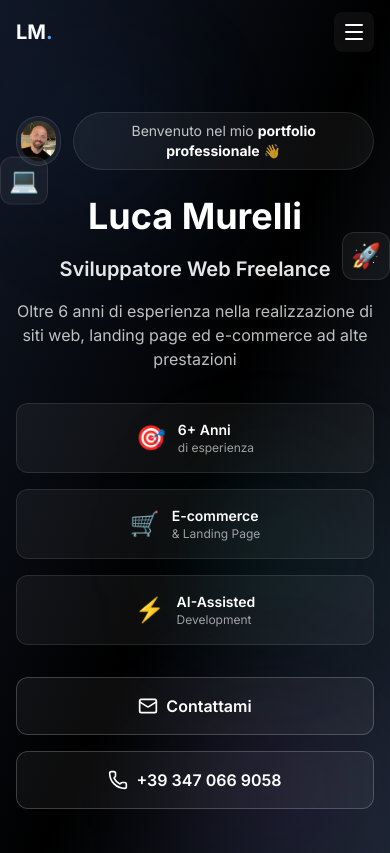
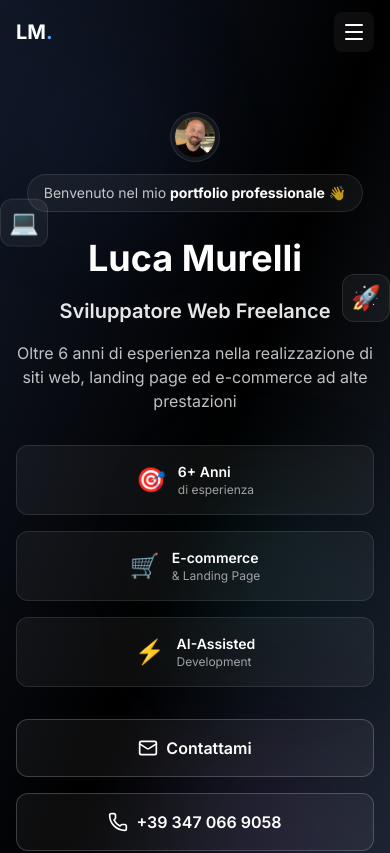
Before and after one commit to Mure-91/portfolio-mure, a React (Vite) app: page / in a window 390 px wide. Shown: the top 853 px of the page. Built offline with nearby package versions, Linux system fonts and the light colour scheme.

Commit message:
Mobile: position profile photo above greeting text

```diff
--- a/src/components/HeroSection.jsx
+++ b/src/components/HeroSection.jsx
@@ -25,8 +25,8 @@ export default function HeroSection() {
       <div className="relative z-10 max-w-6xl mx-auto px-4 sm:px-6 text-center">
         <div className="animate-fade-in-up">
           {/* Greeting with Profile Image */}
-          <div className="flex items-center justify-center mb-6 sm:mb-8">
-            <div className="glass rounded-full p-1 mr-3 sm:mr-4 border border-white/10">
+          <div className="flex flex-col sm:flex-row items-center justify-center gap-3 sm:gap-4 mb-6 sm:mb-8">
+            <div className="glass rounded-full p-1 border border-white/10">
               <img
                 src="/profile-hero.jpg"
                 alt="Luca Murelli"
```
